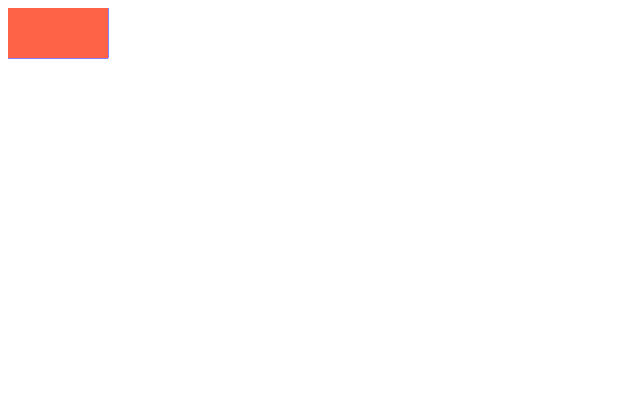
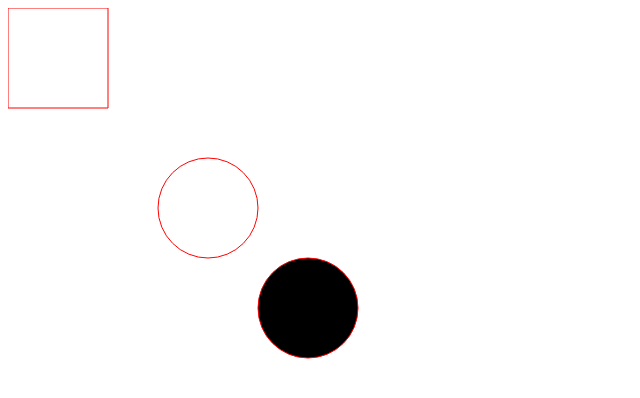
Before and after one commit to DangTrungdev113999/smash-bricks, a plain HTML site: page index.html in a window 1280 px wide. Shown: the whole page, without its empty margins (0-640 px from the left). Drawn offline with Linux system fonts and the light colour scheme.

Commit message:
beginPath, closePath method

```diff
--- a/game.js
+++ b/game.js
@@ -2,10 +2,21 @@ const canvas = document.getElementById("game");
 
 const context = canvas.getContext("2d");
 
-context.strokeStyle = "blue";
+context.beginPath();
+context.rect(0, 0, 100, 100);
+context.closePath();
+context.strokeStyle = "red";
+context.stroke();
+context.beginPath();
 
-context.rect(0, 0, 100, 50);
+context.moveTo(250, 200);
+context.arc(200, 200, 50, 0, Math.PI * 2, false);
 context.stroke();
-context.fillStyle = "tomato";
+context.closePath();
 
+context.beginPath();
+context.moveTo(350, 300);
+context.arc(300, 300, 50, 0, Math.PI * 2, false);
 context.fill();
+context.stroke();
+context.closePath();
--- a/index.html
+++ b/index.html
@@ -4,9 +4,10 @@
     <meta charset="UTF-8" />
     <meta name="viewport" content="width=device-width, initial-scale=1.0" />
     <title>smash bricks game</title>
+    <link rel="stylesheet" href="style.css" />
   </head>
   <body>
-    <canvas id="game"></canvas>
+    <canvas id="game" width="700" height="700"></canvas>
     <script src="./game.js"></script>
   </body>
 </html>
--- /dev/null
+++ b/style.css
@@ -0,0 +1,3 @@
+body {
+  background-color: white;
+}
```
